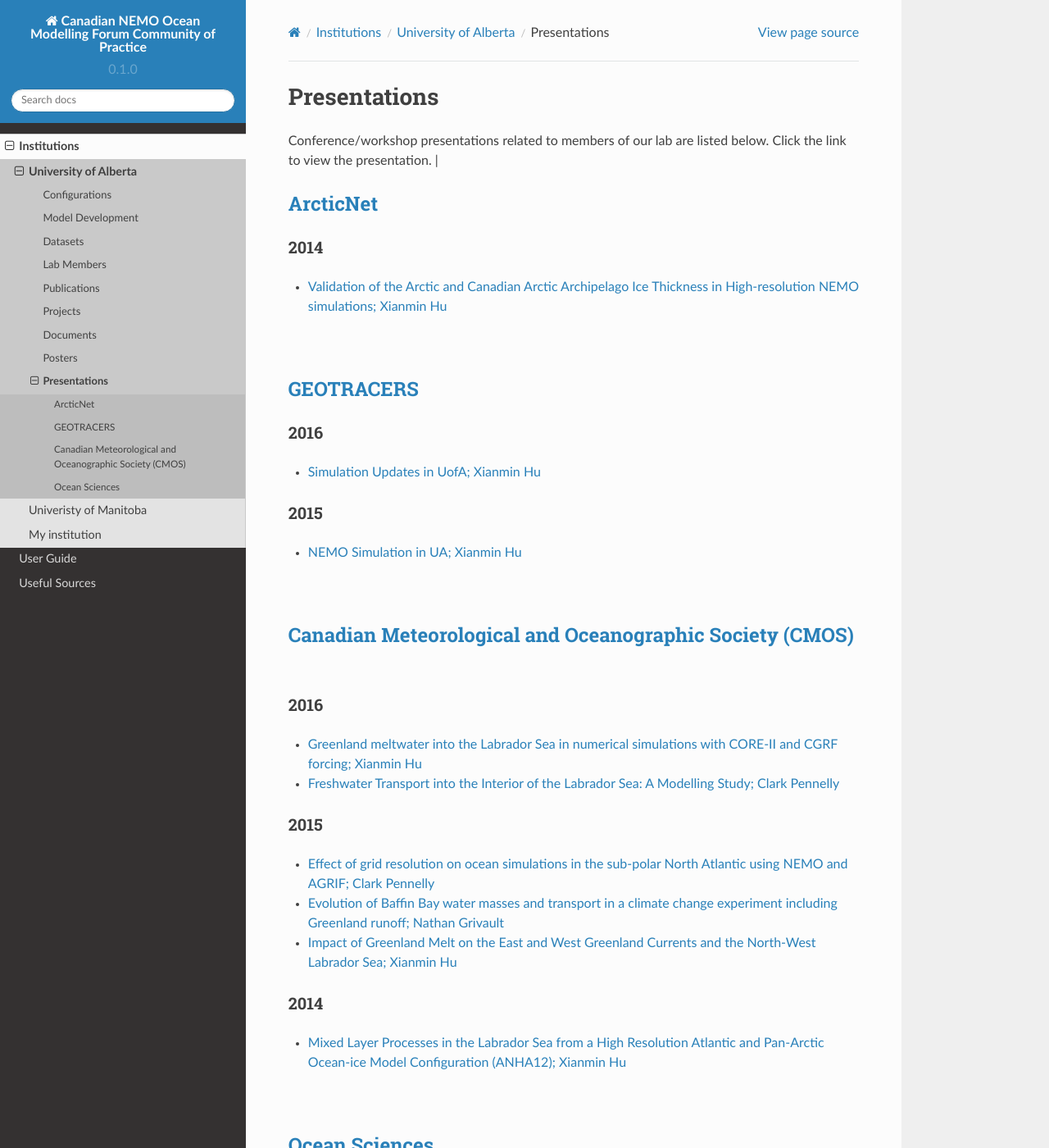
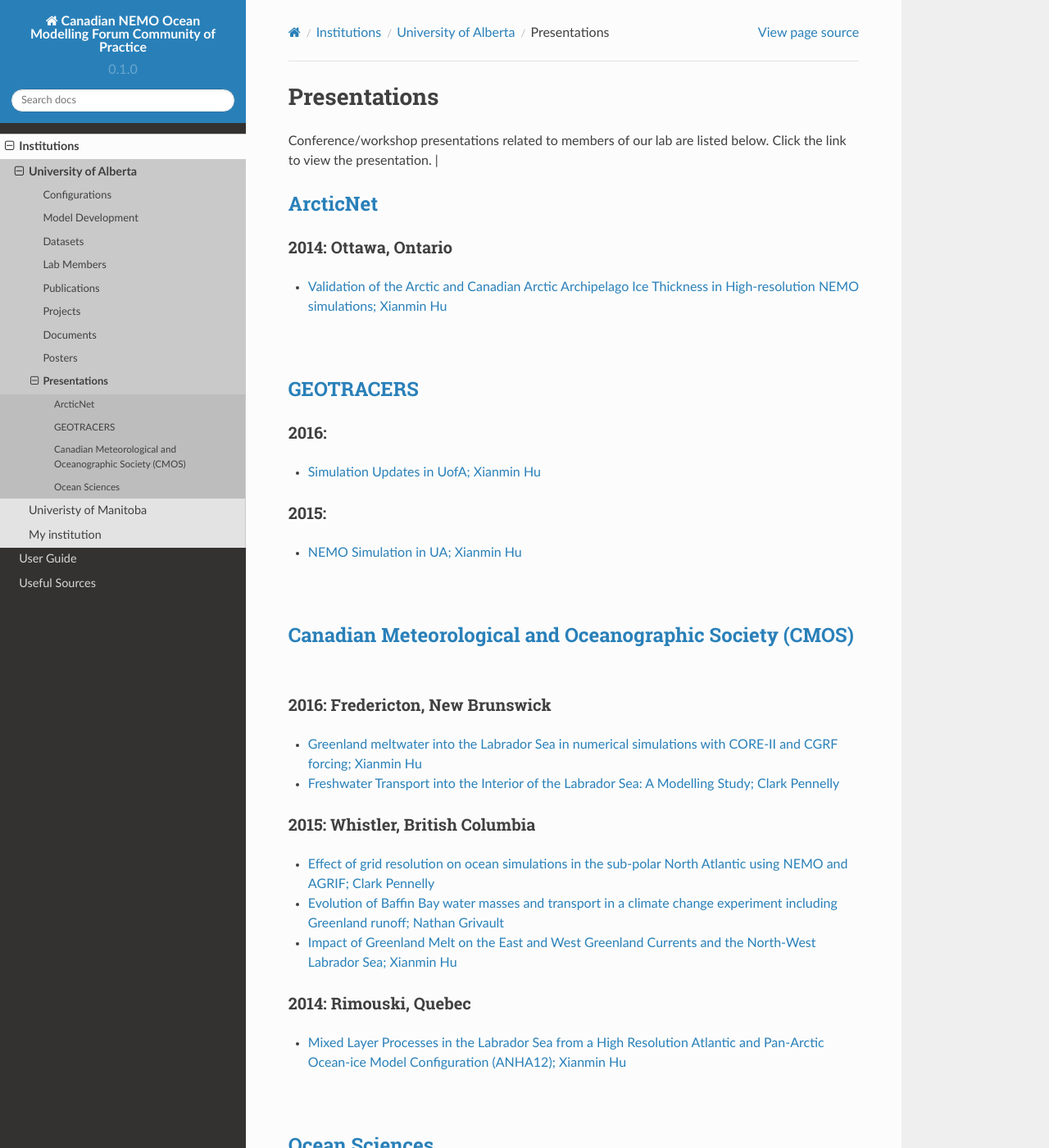
Before and after one commit to UofA-NEMO/Canadian-NEMO-Ocean-Modelling-Forum-Community-of-Practice, a Sphinx documentation site: the page built from docs/Institutions/UofA/Presentations.rst, in a window 1280 px wide and 1400 px high. Shown: the whole window at 82% size. Built offline with Sphinx 7.4.7 and the Read the Docs theme 2.0.0, drawn with Linux system fonts in a browser that asks for light colours; some of the changed text lies outside the part shown.

Commit message:
Update Presentations.rst

```diff
--- a/docs/Institutions/UofA/Presentations.rst
+++ b/docs/Institutions/UofA/Presentations.rst
@@ -7,8 +7,8 @@ Conference/workshop presentations related to members of our lab are listed below
 `ArcticNet <https://arcticnet.ulaval.ca/>`_
 -------------------------------------------
 
-2014
-^^^^
+2014: Ottawa, Ontario
+^^^^^^^^^^^^^^^^^^^^^
 
 * `Validation of the Arctic and Canadian Arctic Archipelago Ice Thickness in High-resolution NEMO simulations; Xianmin Hu <../../_static/_UofA/ ArcticNet_T_2014_HU.pdf>`_
 
@@ -32,16 +32,16 @@ Conference/workshop presentations related to members of our lab are listed below
 `Canadian Meteorological and Oceanographic Society (CMOS) <https://www.cmos.ca/>`_
 ----------------------------------------------------------------------------------
 
-2016
-^^^^
+2016: Fredericton, New Brunswick
+^^^^^^^^^^^^^^^^^^^^^^^^^^^^^^^^
 
 * `Greenland meltwater into the Labrador Sea in numerical simulations with CORE-II and CGRF forcing; Xianmin Hu <../../_static/_UofA/CMOS_T_2016_HU.pdf>`_
 
 * `Freshwater Transport into the Interior of the Labrador Sea: A Modelling Study; Clark Pennelly <../../_static/_UofA/CMOS_T_2016_PennellyClark.pptx>`_
 
 
-2015
-^^^^
+2015: Whistler, British Columbia
+^^^^^^^^^^^^^^^^^^^^^^^^^^^^^^^^
 
 * `Effect of grid resolution on ocean simulations in the sub-polar North Atlantic using NEMO and AGRIF; Clark Pennelly <../../_static/_UofA/CMOS_T_2015_PennellyClark.pptx>`_
 
@@ -50,8 +50,8 @@ Conference/workshop presentations related to members of our lab are listed below
 * `Impact of Greenland Melt on the East and West Greenland Currents and the North-West Labrador Sea; Xianmin Hu <../../_static/_UofA/CMOS_T_2015_HU.pdf>`_
 
 
-2014
-^^^^
+2014: Rimouski, Quebec
+^^^^^^^^^^^^^^^^^^^^^^
 
 * `Mixed Layer Processes in the Labrador Sea from a High Resolution Atlantic and Pan-Arctic Ocean-ice Model Configuration (ANHA12); Xianmin Hu <../../_static/_UofA/CMOS_T_2014_HU.pdf>`_
 
```
Also changed, not shown: other parts of docs/Institutions/UofA/Presentations.rst (+6 -6 lines).
